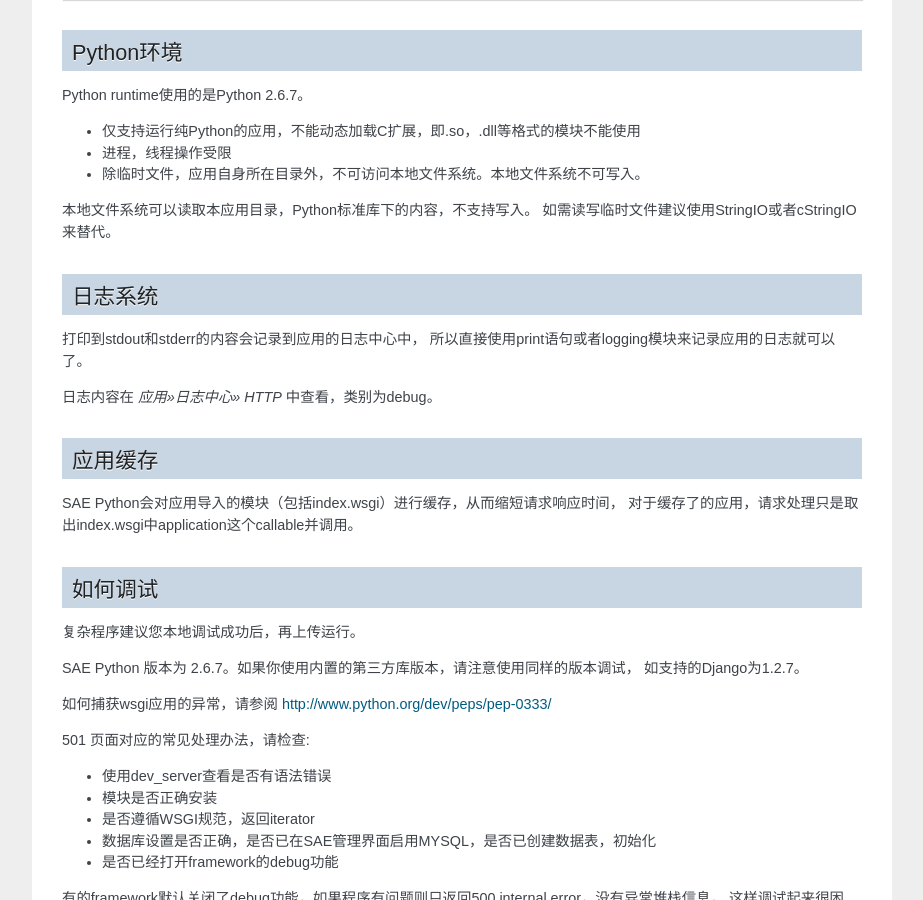
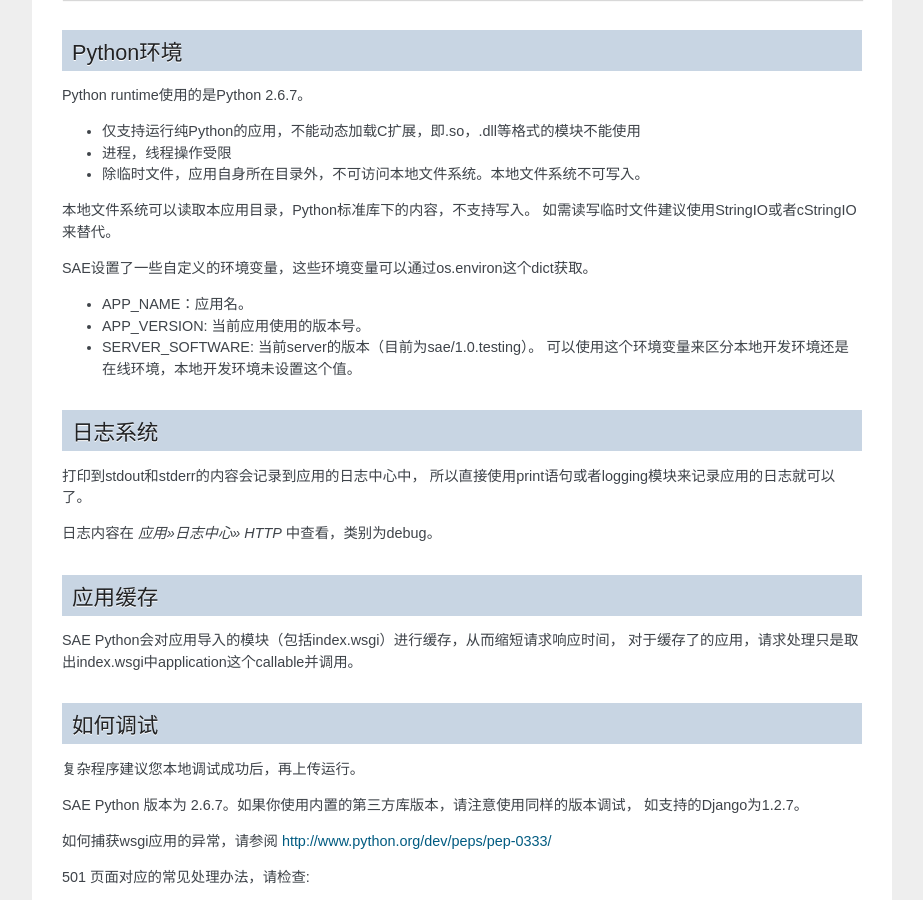
Before and after one commit to sinacloud/sae-python-dev-guide, a Sphinx documentation site: the page built from docs/runtime.rst, in a window 1280 px wide and 900 px high, scrolled down 1457 px. Shown: the whole window, without its empty margins (198-1121 px from the left). Built offline with Sphinx 7.4.7, drawn with Linux system fonts in a browser that asks for light colours.

Commit message:
Docs for SAE specific environment variable

```diff
--- a/docs/faq.rst
+++ b/docs/faq.rst
@@ -116,7 +116,7 @@
 
 一个可靠的方法::
 
-    if 'APP_NAME' in os.environ:
+    if 'SERVER_SOFTWARE' in os.environ:
         # SAE
     else:
         # Local
--- a/docs/runtime.rst
+++ b/docs/runtime.rst
@@ -94,6 +94,13 @@
 本地文件系统可以读取本应用目录，Python标准库下的内容，不支持写入。
 如需读写临时文件建议使用StringIO或者cStringIO来替代。
 
+SAE设置了一些自定义的环境变量，这些环境变量可以通过os.environ这个dict获取。
+
++ APP_NAME：应用名。
++ APP_VERSION: 当前应用使用的版本号。
++ SERVER_SOFTWARE: 当前server的版本（目前为sae/1.0.testing）。
+  可以使用这个环境变量来区分本地开发环境还是在线环境，本地开发环境未设置这个值。
+
 日志系统
 ---------
 打印到stdout和stderr的内容会记录到应用的日志中心中，
```
